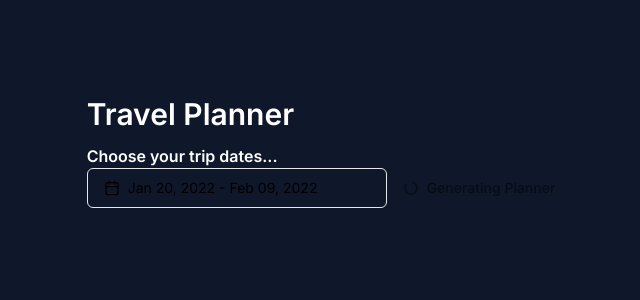
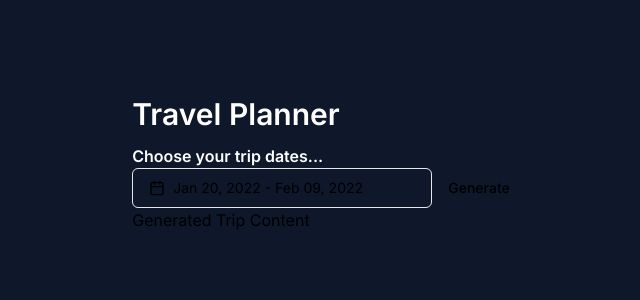
Before and after one commit to m-foskett/travel-planner, a Next.js app: page / in a window 1280 px wide. Both pictures are taken after a click on the button "Generate". Shown: the top 300 px of the page, without its empty margins (311-951 px from the left). Built offline with nearby package versions, Linux system fonts and the light colour scheme.

Commit message:
generate content

```diff
--- a/src/app/page.tsx
+++ b/src/app/page.tsx
@@ -7,6 +7,17 @@ import { useState } from "react";
 
 export default function Home() {
   const [loading, setLoading] = useState<boolean>(false)
+  const [generated, setGenerated] = useState<boolean>(false)
+
+  const generateTrip = () => {
+    // Set loading state to true
+    setLoading(true)
+    // Set generated to true
+    setGenerated(true)
+    // Set loading state to false
+    setLoading(false)
+  }
+
   return (
     <main className="flex min-h-screen flex-col items-center justify-between p-24 bg-slate-900">
       <div className='flex flex-col'>
@@ -19,11 +30,17 @@ export default function Home() {
           {loading ? (
             <LoadingButton buttonText = 'Generating Planner' />
           ) : (
-            <Button onClick={() => setLoading(true)}>
+            <Button onClick={generateTrip}>
               Generate
             </Button>
           )}
         </div>
+        {/* Generated Content */}
+        {generated ? (
+          <div> Generated Trip Content </div>
+        ) : (
+          <div> No generated trip to show. </div>
+        )}
       </div>
     </main>
   )
```
